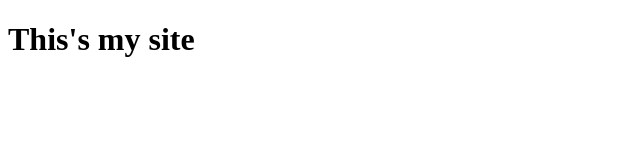
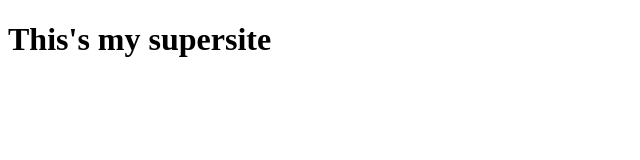
Before and after one commit to dmytroyurchenko/dmytroyurchenko.github.io, a plain HTML site: page index.html in a window 1280 px wide. Shown: the whole page, without its empty margins (0-640 px from the left). Drawn offline with Linux system fonts and the light colour scheme.

Commit message:
New Version

```diff
--- a/index.html
+++ b/index.html
@@ -1,11 +1,11 @@
 <!DOCTYPE html>
 <html>
 <head>
-<title>This's my site</title>
+<title>This's my supersite</title>
 </head>
 <body>
 
-<h1>This's my site</h1>
+<h1>This's my supersite</h1>
 
 </body>
 </html>
```
